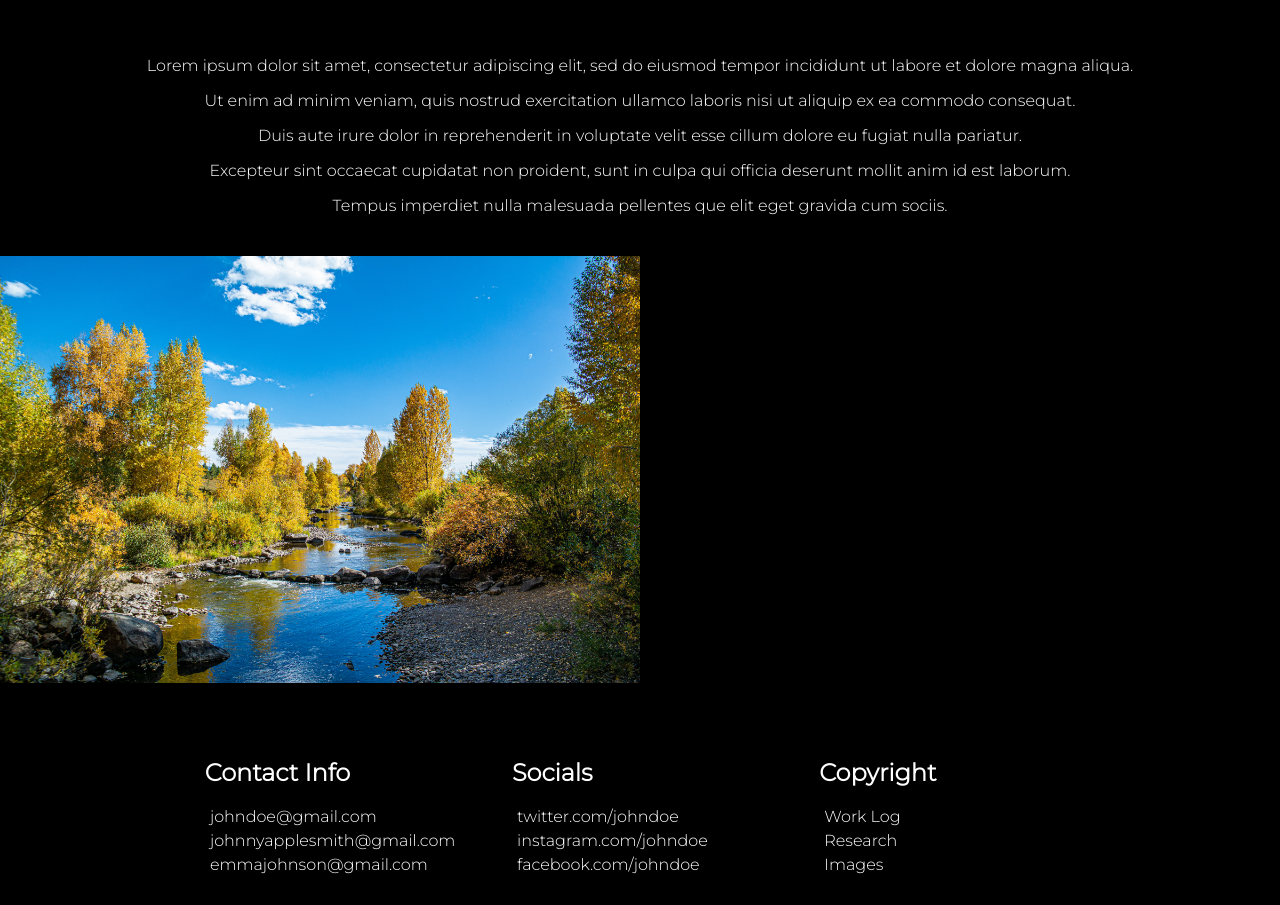
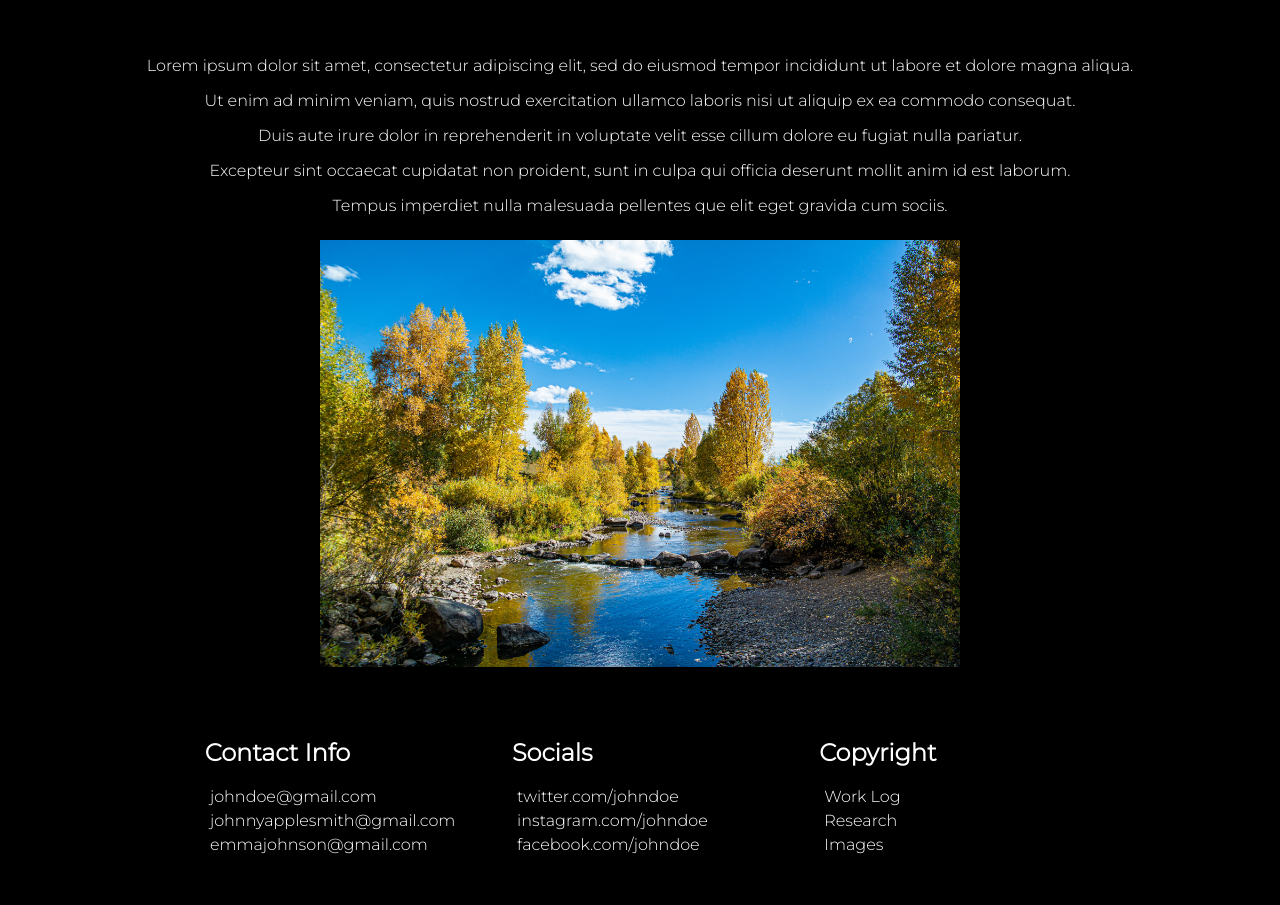
Before and after one commit to Scaledfish64/TheGreeningProject, a PHP site: page /about.html in a window 1280 px wide. Shown: the part 962-1867 px from the top of the page. After the commit the page ends 1816 px from the top, so only its background shows below. Run offline with PHP 8.4, Linux system fonts and the light colour scheme; some web fonts are replaced.

Commit message:
image thing

```diff
--- a/index.css
+++ b/index.css
@@ -306,4 +306,6 @@ hover-underline {
 .source-image{
   width: 50%;
   margin: 2% auto;
+  display: grid;
+  align-items: center;
 }
```
